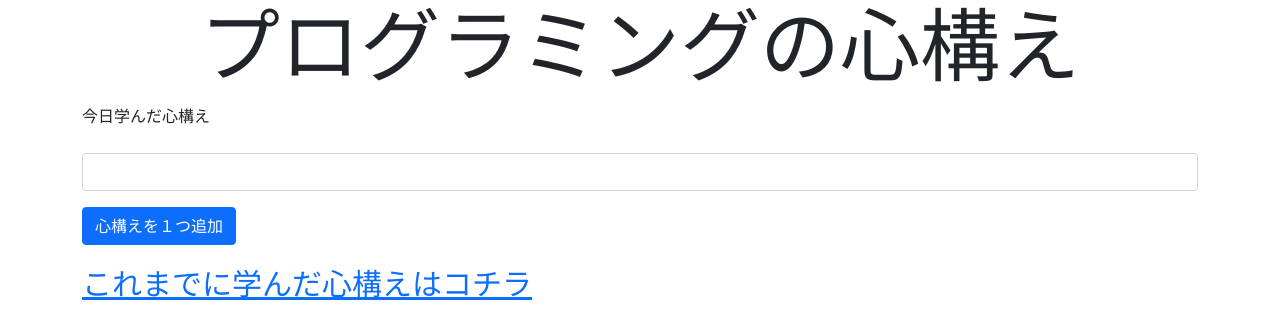
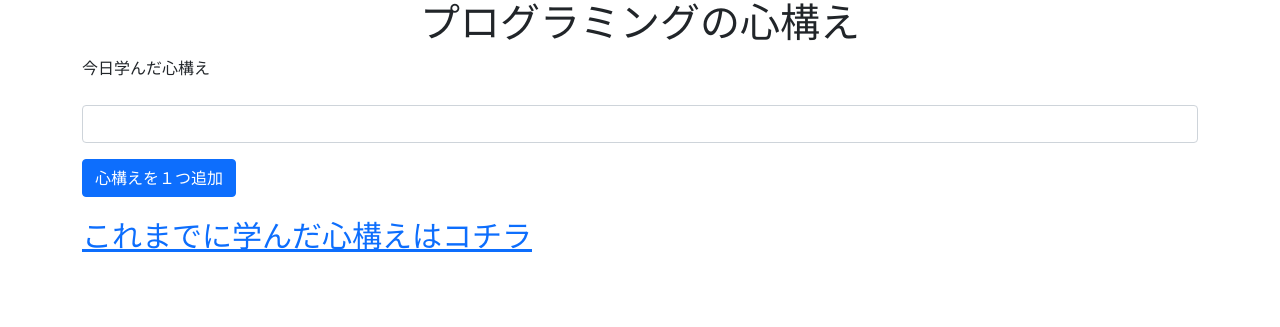
Before and after one commit to ksk-aiko/MyProject, a PHP site: page /form.php in a window 1280 px wide; the page is wider, and only the part inside the window is pictured. Shown: the top 327 px of that part. After the commit the page ends 252 px from the top of that part, so only its background shows below. Run offline with PHP 8.4, Linux system fonts and the light colour scheme.

Commit message:
change font size

```diff
--- a/src/project_attitude/form.php
+++ b/src/project_attitude/form.php
@@ -14,7 +14,7 @@
 
 <body>
     <div class="container">
-        <h1 class="" style="font-size:80px; text-align:center; font-family:'HG行書体';">プログラミングの心構え</h1>
+        <h1 class="" style="font-size:40px; text-align:center; font-family:'HG行書体';">プログラミングの心構え</h1>
         <form action="result.php" method="post" autocomplete="off">
             <label class="form-label" style="font-family:'HG行書体';" for="attitude">
                 今日学んだ心構え
@@ -26,10 +26,10 @@
             <a href="index.php" style="font-size:30px;">これまでに学んだ心構えはコチラ</a>
 
         </div>
-        <div class="image mt-4">
+        <!-- <div class="image mt-4">
             <img src="https://picsum.photos/1320/600" alt="">
             <h2 style="color: white; position:absolute; top:45%; left:20%; font-size:80px;">Attitudes for programming.</h2>
-        </div>
+        </div> -->
     </div>
     <script src="https://cdn.jsdelivr.net/npm/bootstrap@5.0.1/dist/js/bootstrap.bundle.min.js" integrity="sha384-gtEjrD/SeCtmISkJkNUaaKMoLD0//ElJ19smozuHV6z3Iehds+3Ulb9Bn9Plx0x4" crossorigin="anonymous"></script>
 </body>
--- a/src/project_attitude/result.php
+++ b/src/project_attitude/result.php
@@ -55,7 +55,7 @@ mysqli_close($link);
 
 <body>
     <div class="container">
-        <h1 style="text-align:center; font-family:'HG行書体'; font-size:80px;">今日学んだ心構え</h1>
+        <h1 style="text-align:center; font-family:'HG行書体'; font-size:40px;">今日学んだ心構え</h1>
         <h2 style="text-align:center; font-family:'HG行書体';" class="mt-3">↓↓↓↓↓↓↓↓↓</h2>
         <h1 style="text-align:center; font-family:'HG行書体'; font-size:60px; color:white;" class="mt-3 bg-danger">
             <?php echo $_POST["input"]; ?>
```
